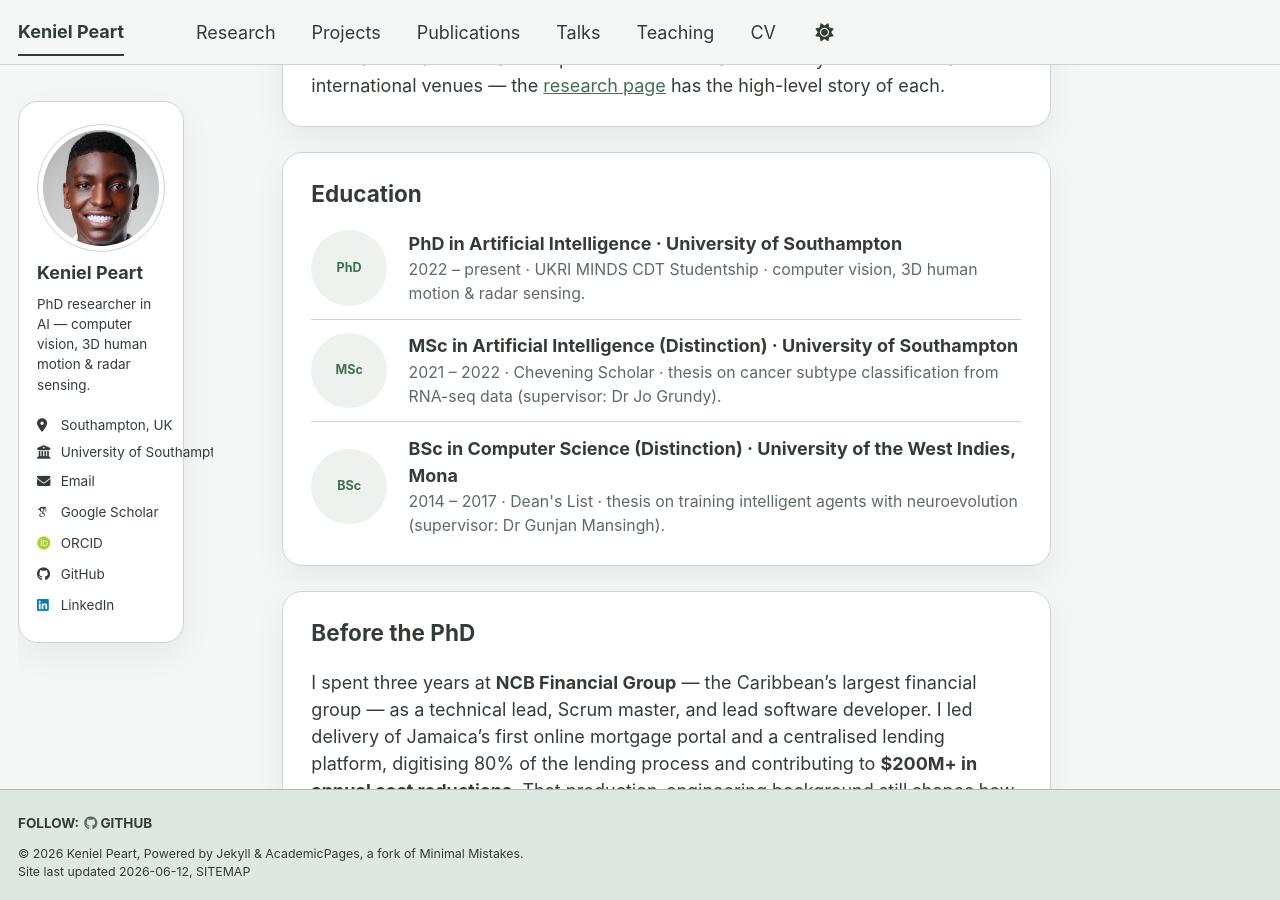
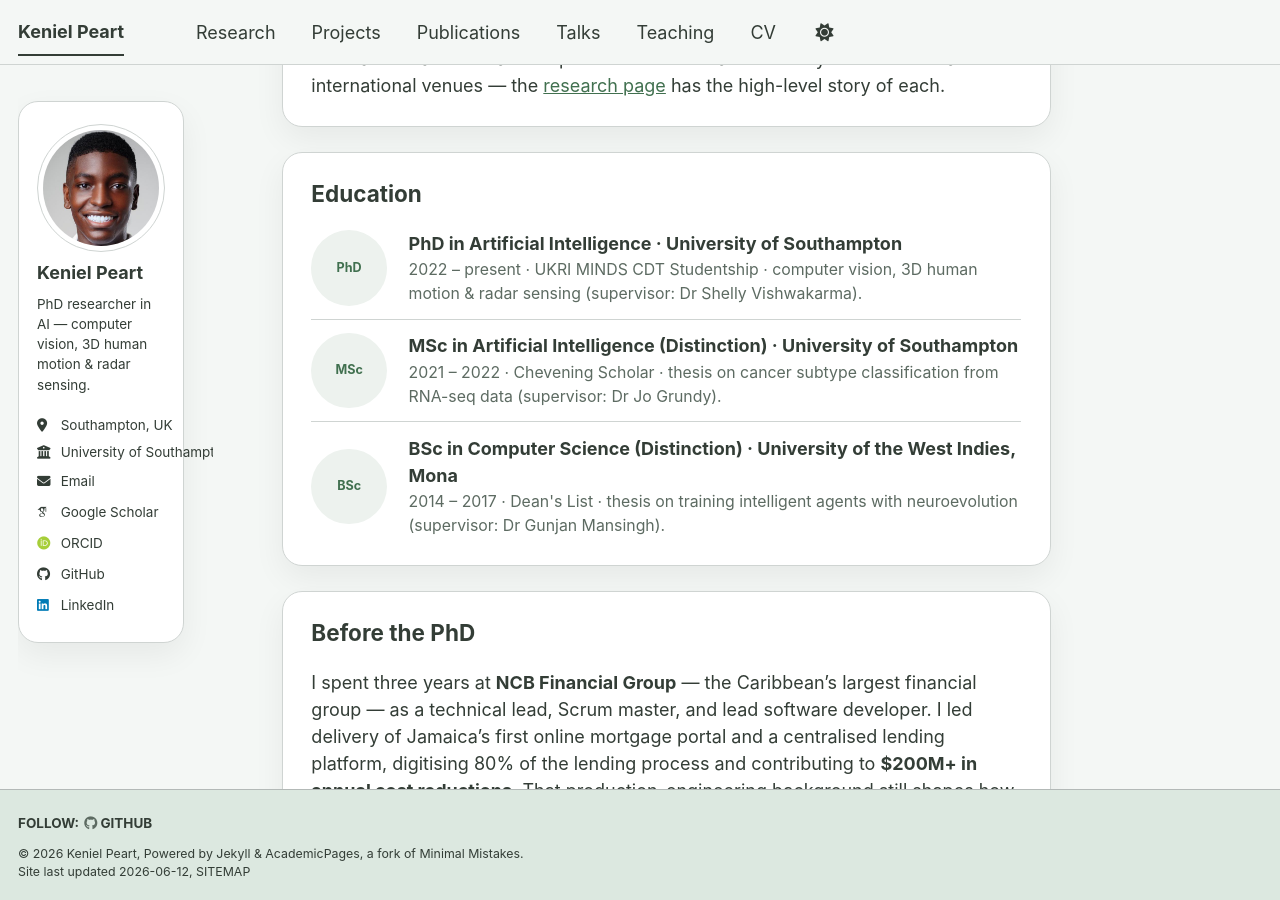
Before and after one commit to keniel123/keniel123.github.io, a Jekyll site: the page built from _pages/about.md, in a window 1280 px wide and 900 px high, scrolled down 1599 px. Built offline with Jekyll 4.4.1, drawn with Linux system fonts in a browser that asks for light colours; some web fonts are replaced; a script bundle is joined from its source files by our own code; library files that are not in the unit come from our copies.

Commit message:
Add PhD supervisor (Dr Shelly Vishwakarma) to homepage and CV
Co-Authored-By: Claude Fable 5 <noreply@anthropic.com>

```diff
--- a/_pages/about.md
+++ b/_pages/about.md
@@ -91,7 +91,7 @@ The thread running through my research is *human sensing, end to end*: I build t
       <span class="timeline__date">PhD</span>
       <div>
         <strong>PhD in Artificial Intelligence · University of Southampton</strong>
-        <p>2022 – present · UKRI MINDS CDT Studentship · computer vision, 3D human motion &amp; radar sensing.</p>
+        <p>2022 – present · UKRI MINDS CDT Studentship · computer vision, 3D human motion &amp; radar sensing (supervisor: Dr Shelly Vishwakarma).</p>
       </div>
     </div>
     <div class="timeline__item">
```
Also changed, not shown: _pages/cv.md (+1 -1 lines).
